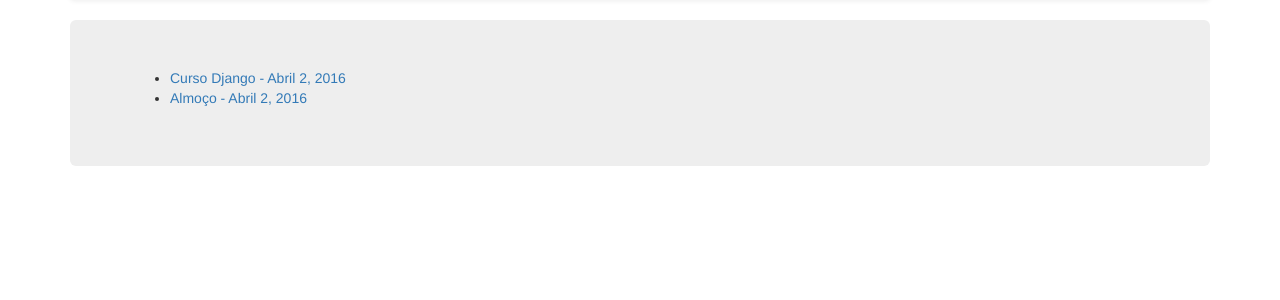
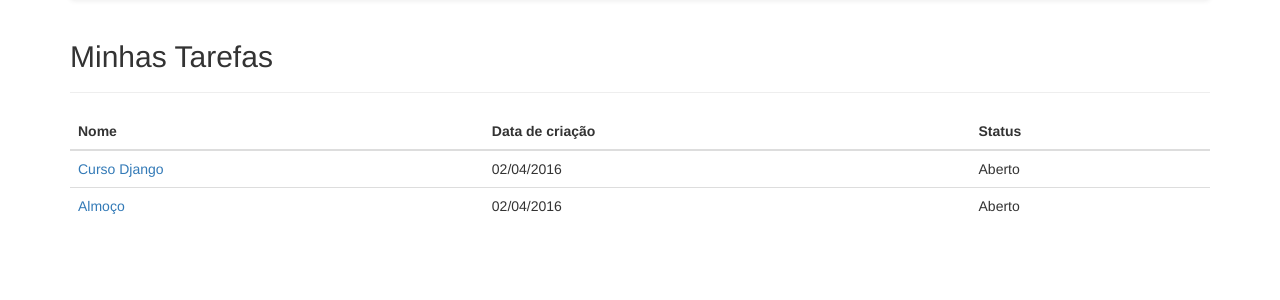
Before and after one commit to jcemelanda/CursoDjangoCTNT, a Django app: page /todo/tarefas/ in a window 1280 px wide. Shown: the part 72-372 px from the top of the page. Run offline with Django 3.2, Linux system fonts and the light colour scheme; data comes from the database, SQL or seed files in the repository; some libraries are stand-ins or nearby versions.

Commit message:
Preparação para segunda aula

```diff
--- a/minhas_tarefas/urls.py
+++ b/minhas_tarefas/urls.py
@@ -16,10 +16,10 @@
 from django.conf.urls import url
 from django.conf.urls import include
 from django.contrib import admin
-from django.views.generic import TemplateView
+from todo.views import Home
 
 urlpatterns = [
     url(r'^admin/', admin.site.urls),
     url(r'^todo/', include('todo.urls')),
-    url(r'^$', TemplateView.as_view(template_name='home.html')),
+    url(r'^$', Home.as_view()),
 ]
--- a/templates/base.html
+++ b/templates/base.html
@@ -24,7 +24,7 @@
                     </div><!-- navbar-header -->
                 </div><!-- container-fluid -->
             </nav> <!-- Navbar -->
-            <div class="jumbotron">
+            <div>
                 {% block conteudo %}
                 {% endblock %}
             </div><!-- jambotron-->
--- a/templates/home.html
+++ b/templates/home.html
@@ -1,4 +1,9 @@
 {% extends 'base.html' %}
 {% block conteudo %}
+<div class="page-header">
+    <h2>Olá {{ user.first_name }}</h2>
+</div>
+Você tem {{ counter }} {% if count > 1 %}tarefas abertas{% else %}tarefa
+aberta{% endif %}</br>
 <a href="todo/tarefas/">Minhas Tarefas</a>
 {% endblock %}
--- a/todo/templates/todo/tarefa_archive.html
+++ b/todo/templates/todo/tarefa_archive.html
@@ -1,9 +1,25 @@
 {% extends 'base.html' %}
 {% block conteudo %}
-    <ul>
-        {% for tarefa in latest %}
-            <li>
-                <a href="{{ tarefa.pk }}/">{{ tarefa.nome }} - {{ tarefa.data_criacao }}</a></li>
+<div class="page-header">
+    <h2>Minhas Tarefas</h2>
+</div>
+<table class="table">
+    <thead>
+        <tr>
+            <th>Nome</th>
+            <th>Data de criação</th>
+            <th>Status</th>
+        </tr>
+    </thead>
+    <tbody>
+        {% for item in latest %}
+            <tr>
+                <td><a href="{{ item.pk }}/">{{ item.nome }}</a></td>
+                <td>{{ item.data_criacao|date:"d/m/Y" }}</td>
+                <td>{% if item.status %}Finalizado{% else %}Aberto{% endif %}
+                </td>
+            </tr>
         {% endfor %}
-    </ul>
+    </tbody>
+</table>
 {% endblock %}
--- a/todo/views.py
+++ b/todo/views.py
@@ -1,7 +1,11 @@
+from django.shortcuts import render_to_response
+from django.template.context import RequestContext
 from django.views.generic import ArchiveIndexView
 from django.views.generic import DetailView
+from django.views.generic import View
 
 from todo.models import Tarefa
+
 
 class TarefasView(ArchiveIndexView):
     model = Tarefa
@@ -10,3 +14,14 @@
 
 class TarefaDetalhe(DetailView):
     model = Tarefa
+
+
+class Home(View):
+    def __init__(self):
+        self.template_name = 'home.html'
+        self.context = {}
+
+    def get(self, request, *args, **kwargs):
+        self.context['counter'] = Tarefa.objects.filter(executado=True).count()
+        return render_to_response(self.template_name, self.context,
+                                  RequestContext(request))
```
Also changed, not shown: todo/templates/todo/tarefa_detail.html (+17 -12 lines), 1 other file.
